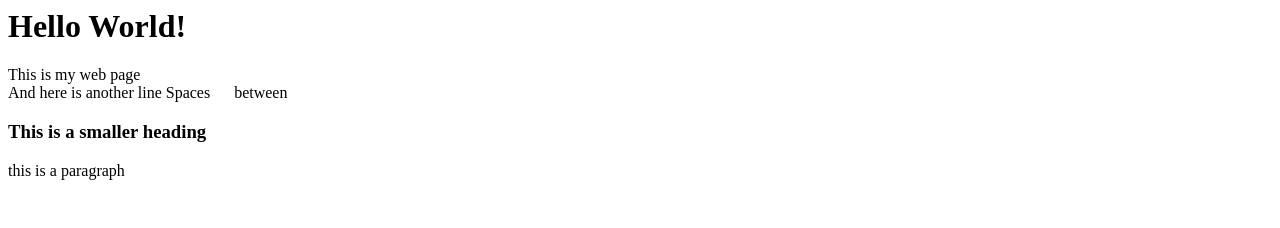
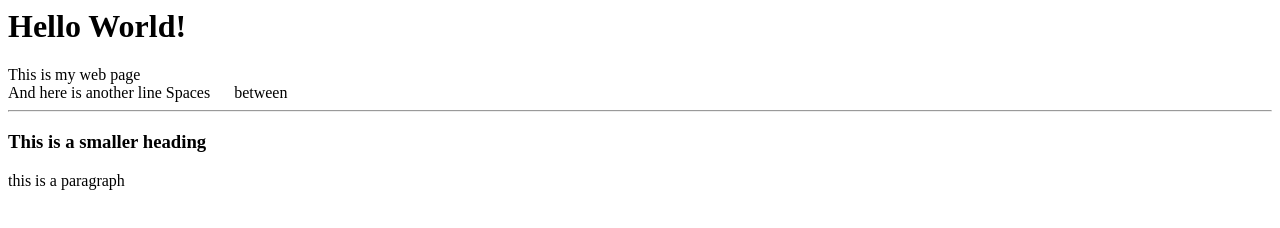
Before and after one commit to mollyallene/comp20, a plain HTML site: page index.html in a window 1280 px wide. Drawn offline with Linux system fonts and the light colour scheme.

Commit message:
Update index.html

```diff
--- a/index.html
+++ b/index.html
@@ -7,6 +7,7 @@
   This is my web page <br />
   And here is another line
   Spaces &nbsp;&nbsp;&nbsp;&nbsp; between
+  <hr size='2' />
   <h3>This is a smaller heading</h3>
   <p>this is a paragraph</p>
 </body>
```
